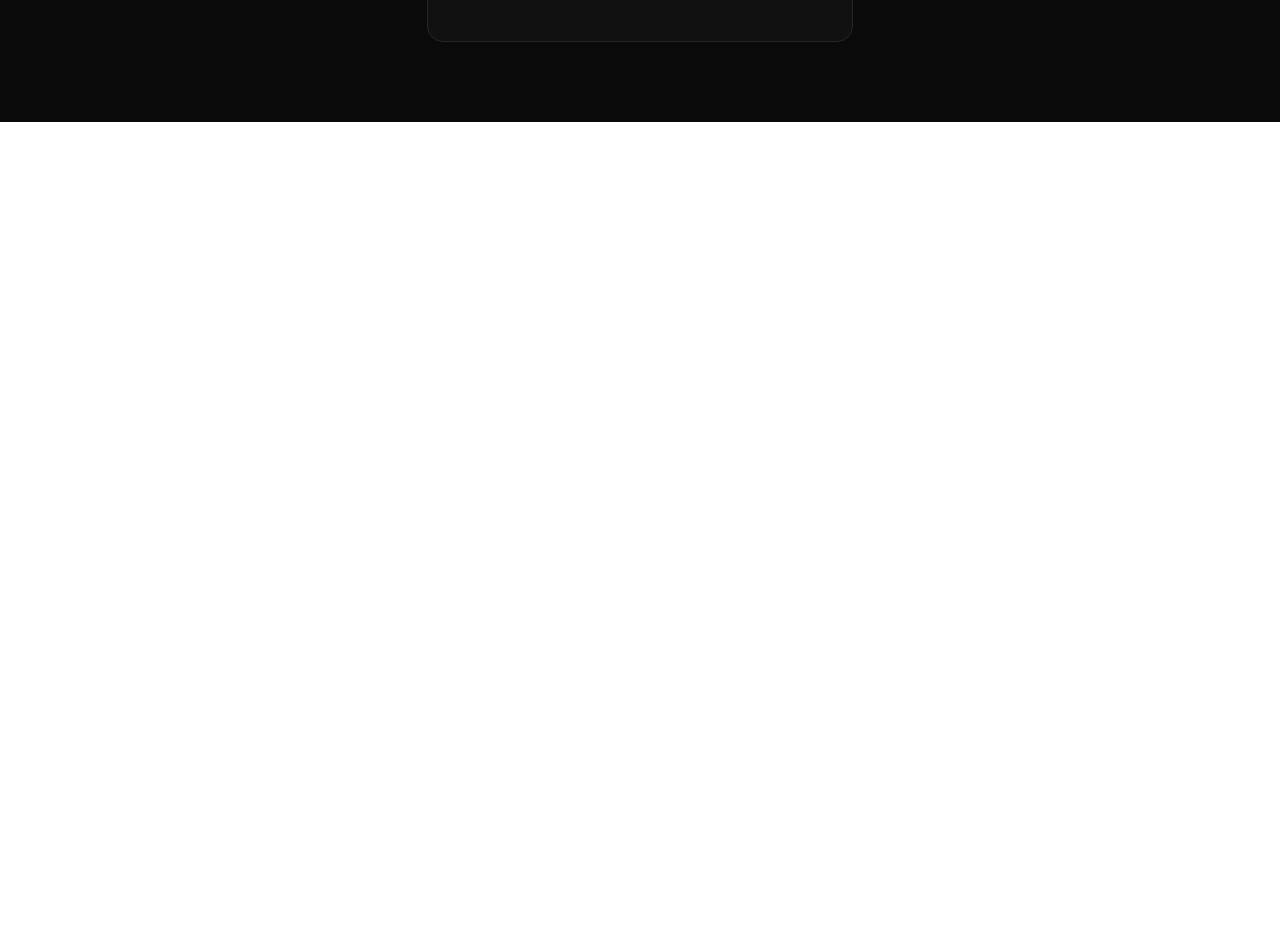
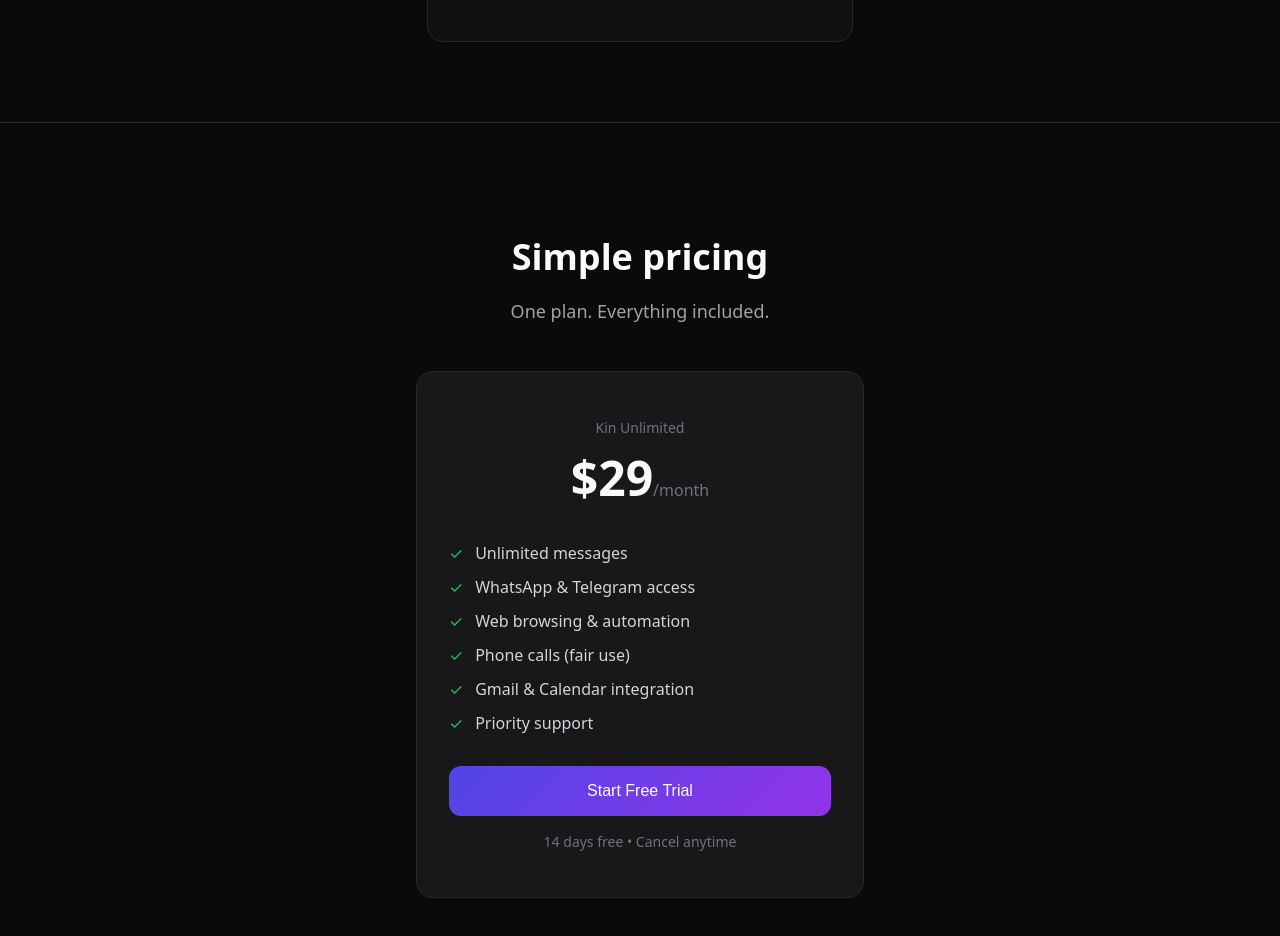
Before and after one commit to Rebal44/kin-saas, a Next.js app in the folder kin-saas/my-app/: page / in a window 1280 px wide. Shown: the part 1420-2356 px from the top of the page. Before the commit the page ends 1542 px from the top, so only its background shows below. Built offline with nearby package versions, Linux system fonts and the light colour scheme.

Commit message:
Restore: Pricing section (9/mo card)

```diff
--- a/kin-saas/my-app/app/page.tsx
+++ b/kin-saas/my-app/app/page.tsx
@@ -67,6 +67,38 @@
           </div>
         </div>
       </section>
+
+      {/* Pricing Section */}
+      <section id="pricing" style={{ padding: "80px 16px", borderTop: "1px solid #27272a" }}>
+        <div style={{ maxWidth: "448px", margin: "0 auto", textAlign: "center" }}>
+          <h2 style={{ fontSize: "36px", fontWeight: 700, marginBottom: "16px" }}>Simple pricing</h2>
+          <p style={{ fontSize: "18px", color: "#a1a1aa", marginBottom: "48px" }}>One plan. Everything included.</p>
+
+          <div style={{ padding: "32px", borderRadius: "16px", backgroundColor: "#18181b", border: "1px solid #27272a", textAlign: "left" }}>
+            <div style={{ textAlign: "center", marginBottom: "32px" }}>
+              <p style={{ fontSize: "14px", color: "#71717a", marginBottom: "8px" }}>Kin Unlimited</p>
+              <div>
+                <span style={{ fontSize: "48px", fontWeight: 700 }}>$29</span>
+                <span style={{ color: "#71717a" }}>/month</span>
+              </div>
+            </div>
+
+            <div style={{ marginBottom: "32px" }}>
+              <div style={{ display: "flex", alignItems: "center", gap: "12px", marginBottom: "12px", color: "#d4d4d8" }}><span style={{ color: "#22c55e" }}>✓</span>Unlimited messages</div>
+              <div style={{ display: "flex", alignItems: "center", gap: "12px", marginBottom: "12px", color: "#d4d4d8" }}><span style={{ color: "#22c55e" }}>✓</span>WhatsApp & Telegram access</div>
+              <div style={{ display: "flex", alignItems: "center", gap: "12px", marginBottom: "12px", color: "#d4d4d8" }}><span style={{ color: "#22c55e" }}>✓</span>Web browsing & automation</div>
+              <div style={{ display: "flex", alignItems: "center", gap: "12px", marginBottom: "12px", color: "#d4d4d8" }}><span style={{ color: "#22c55e" }}>✓</span>Phone calls (fair use)</div>
+              <div style={{ display: "flex", alignItems: "center", gap: "12px", marginBottom: "12px", color: "#d4d4d8" }}><span style={{ color: "#22c55e" }}>✓</span>Gmail & Calendar integration</div>
+              <div style={{ display: "flex", alignItems: "center", gap: "12px", color: "#d4d4d8" }}><span style={{ color: "#22c55e" }}>✓</span>Priority support</div>
+            </div>
+
+            <button style={{ width: "100%", padding: "16px", borderRadius: "12px", background: "linear-gradient(135deg, #4f46e5, #9333ea)", color: "white", border: "none", fontSize: "16px", fontWeight: 500, cursor: "pointer" }}>
+              Start Free Trial
+            </button>
+            <p style={{ textAlign: "center", marginTop: "16px", fontSize: "14px", color: "#71717a" }}>14 days free • Cancel anytime</p>
+          </div>
+        </div>
+      </section>
     </div>
   );
 }
```
